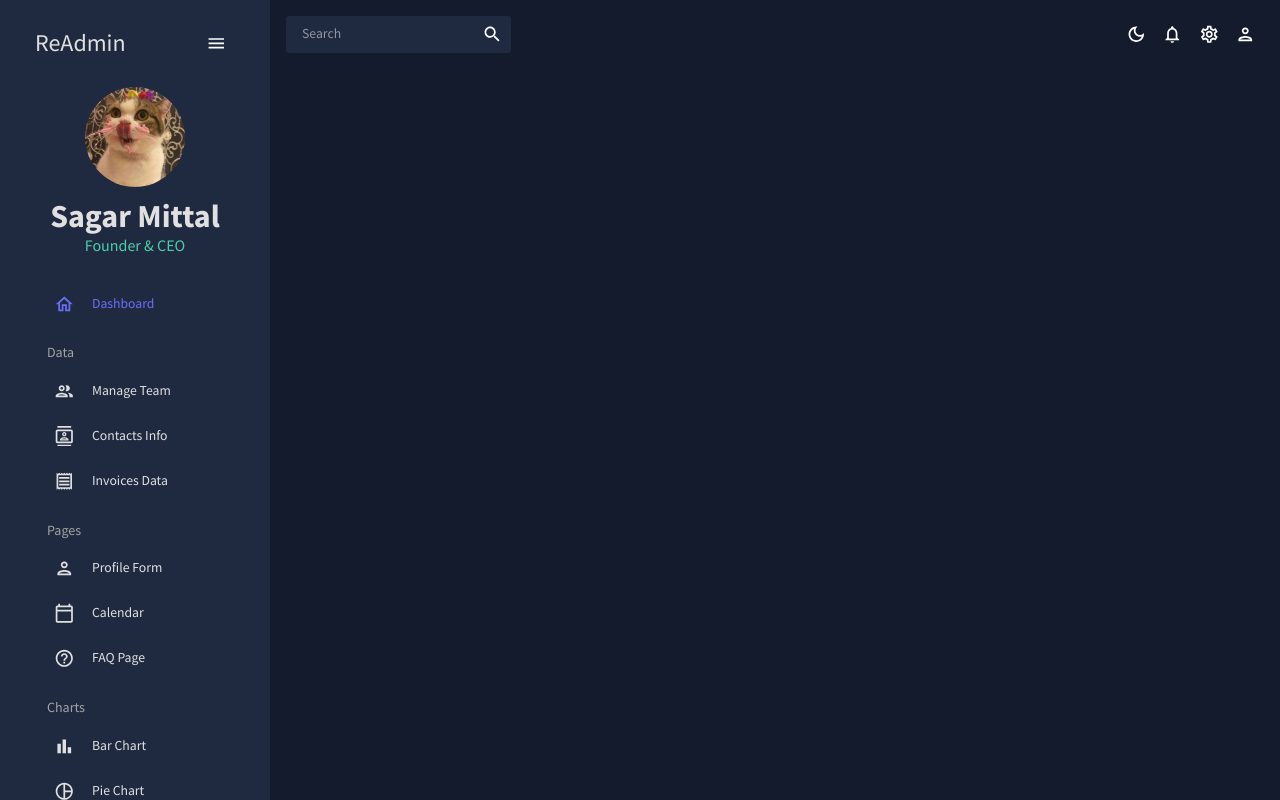
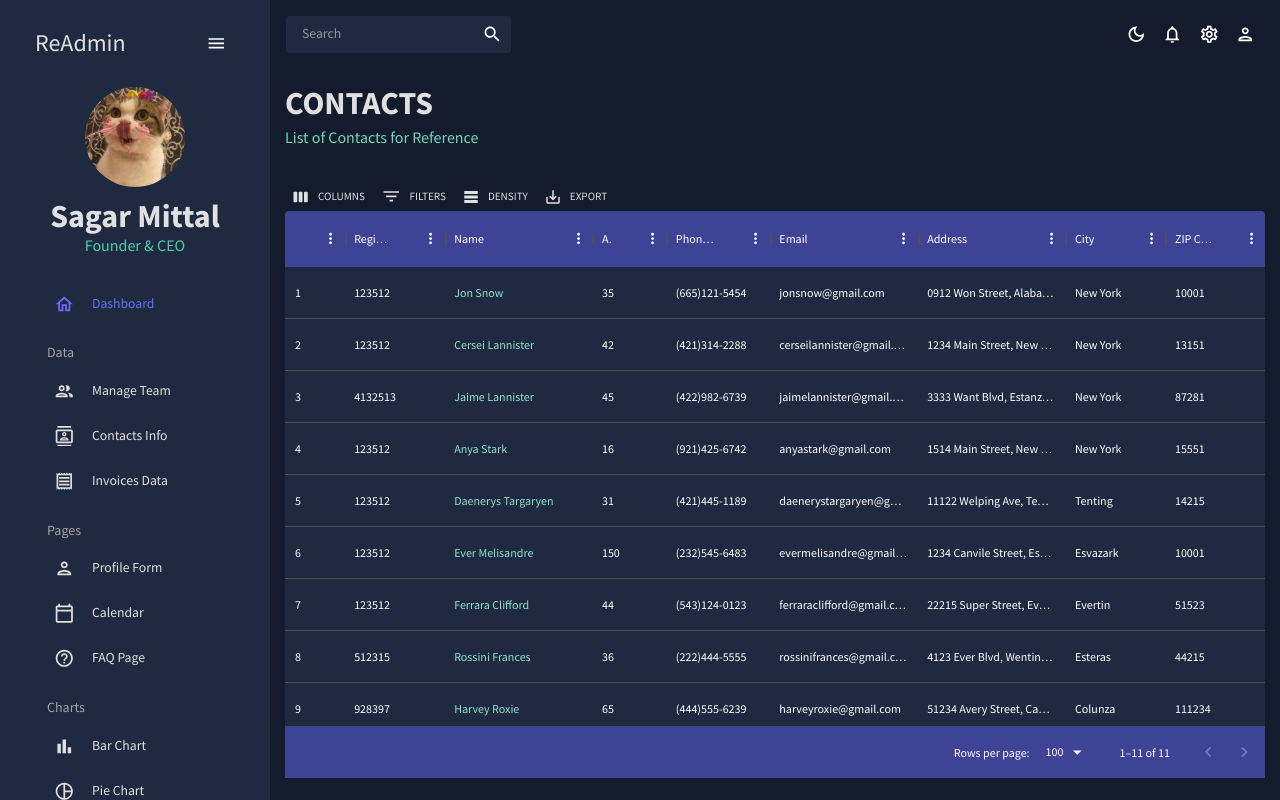
Before and after one commit to sagarmittal1/ReactDashX, a React (Create React App) app: page /contacts in a window 1280 px wide. Built offline with nearby package versions, Linux system fonts and the light colour scheme; the HTML template or start-up script is replaced by a standard one.

Commit message:
made Contacts page using x-data-grid with Toolbar

```diff
--- a/package.json
+++ b/package.json
@@ -9,9 +9,9 @@
     "@fullcalendar/daygrid": "^6.1.4",
     "@fullcalendar/list": "^6.1.4",
     "@fullcalendar/timegrid": "^6.1.4",
-    "@mui/icons-material": "^5.11.9",
-    "@mui/material": "^5.11.10",
-    "@mui/x-data-grid": "^5.17.25",
+    "@mui/icons-material": "^5.11.11",
+    "@mui/material": "^5.11.11",
+    "@mui/x-data-grid": "^6.0.0",
     "@nivo/bar": "^0.80.0",
     "@nivo/core": "^0.80.0",
     "@nivo/geo": "^0.80.0",
--- a/src/App.js
+++ b/src/App.js
@@ -6,8 +6,8 @@
 import Topbar from './scenes/global/Topbar';
 import Sidebar from './scenes/global/Sidebar';
 import Team from './scenes/team';
+import Contacts from './scenes/contacts';
 // import Invoices from './scenes/invoices';
-// import Contacts from './scenes/contacts';
 // import Bar from './scenes/bar';
 // import Form from './scenes/form';
 // import Line from './scenes/line';
@@ -31,7 +31,7 @@
               <Routes>
                 <Route path="/" element={<Dashboard />} />
                 <Route path="/team" element={<Team />} />
-                {/* <Route path="/contacts" element={<Contacts />} /> */}
+                <Route path="/contacts" element={<Contacts />} />
                 {/* <Route path="/invoices" element={<Invoices />} /> */}
                 {/* <Route path="/form" element={<Form />} /> */}
                 {/* <Route path="/bar" element={<Bar />} /> */}
--- /dev/null
+++ b/src/scenes/contacts/index.jsx
@@ -0,0 +1,99 @@
+import { Box, useTheme } from '@mui/material';
+import { DataGrid, GridToolbar } from '@mui/x-data-grid';
+import { tokens } from '../../theme';
+import { mockDataContacts } from '../../data/mockData';
+
+import Header from '../../components/Header';
+
+const Contacts = () => {
+  const theme = useTheme();
+  const colors = tokens(theme.palette.mode);
+
+  const columns = [
+    { field: 'id', headerName: 'ID', flex: 0.4 },
+    { field: 'registrarId', headerName: 'Registrar ID' },
+    {
+      field: 'name',
+      headerName: 'Name',
+      flex: 1,
+      cellClassName: 'name-column--cell',
+    },
+    {
+      field: 'age',
+      headerName: 'Age',
+      type: 'number',
+      headerAlign: 'left',
+      align: 'left',
+      flex: 0.5,
+    },
+    {
+      field: 'phone',
+      headerName: 'Phone No.',
+      flex: 0.7,
+    },
+    {
+      field: 'email',
+      headerName: 'Email',
+      flex: 1,
+    },
+    {
+      field: 'address',
+      headerName: 'Address',
+      flex: 1,
+    },
+    {
+      field: 'city',
+      headerName: 'City',
+    },
+    {
+      field: 'zipCode',
+      headerName: 'ZIP Code',
+    },
+  ];
+
+  return (
+    <Box m="15px">
+      <Header title="CONTACTS" subtitle="List of Contacts for Reference" />
+      <Box
+        m="30px 0 0 0"
+        height="75vh"
+        sx={{
+          '& .MuiDataGrid-root': {
+            border: 'none',
+          },
+          '& .MuiDataGrid-cell': {
+            borderBottom: 'none',
+          },
+          '& .name-column--cell': {
+            color: colors.greenAccent[300],
+          },
+          '& .MuiDataGrid-columnHeaders': {
+            backgroundColor: colors.blueAccent[700],
+            borderBottom: 'none',
+          },
+          '& .MuiDataGrid-virtualScroller': {
+            backgroundColor: colors.primary[400],
+          },
+          '& .MuiDataGrid-footerContainer': {
+            borderTop: 'none',
+            backgroundColor: colors.blueAccent[700],
+          },
+          '& .MuiCheckbox-root': {
+            color: `${colors.greenAccent[200]} !important`,
+          },
+          '& .MuiDataGrid-toolbarContainer .MuiButton-text': {
+            color: `${colors.grey[100]} !important`,
+          },
+        }}
+      >
+        <DataGrid
+          rows={mockDataContacts}
+          columns={columns}
+          components={{ Toolbar: GridToolbar }}
+        />
+      </Box>
+    </Box>
+  );
+};
+
+export default Contacts;
```
